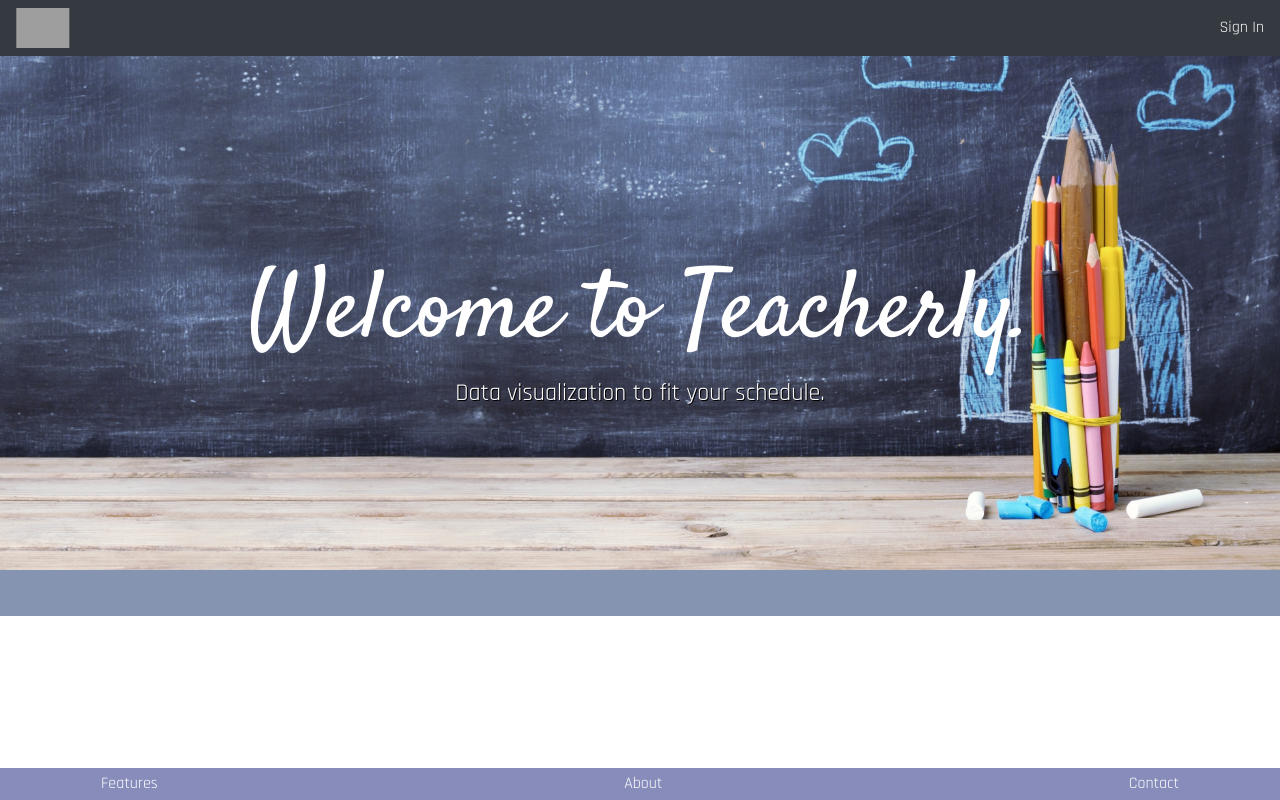
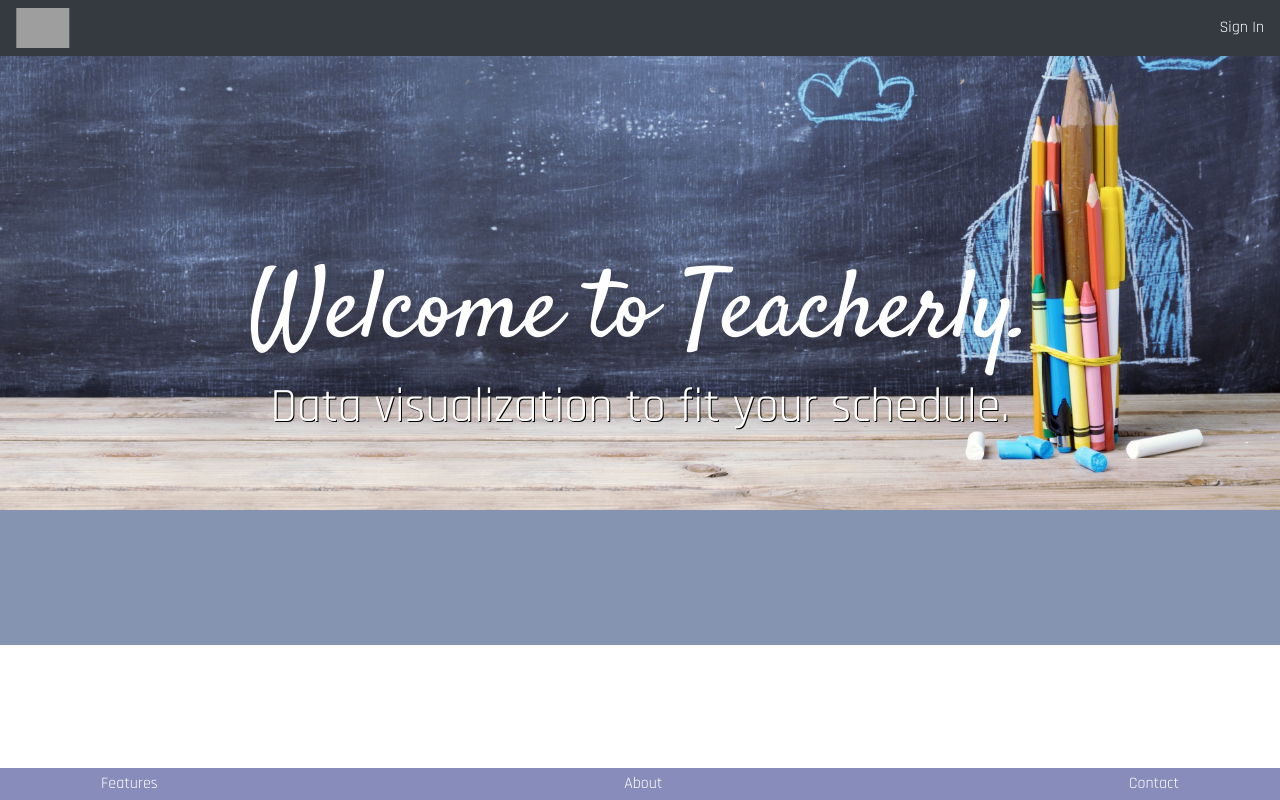
Before and after one commit to patrickeast/teacherly, a React (Create React App) app in the folder client/: page / in a window 1280 px wide. Built offline with nearby package versions, Linux system fonts and the light colour scheme; grey boxes are pictures that could not be loaded.

Commit message:
Changed for desktop view.

```diff
--- a/client/src/App.css
+++ b/client/src/App.css
@@ -17,7 +17,7 @@ body, html {
 .App-header {
   background-image: url('./images/rocketTiny.jpg');
   background-size: 100%;
-  background-position-y: -100px;
+  background-position-y: -160px;
   background-blend-mode: hard-light;
   background-color: #8595b1;
   background-repeat: no-repeat;
@@ -43,7 +43,7 @@ body, html {
 
 h2 {
   text-shadow: 1px 1px black;
-  font-size: 2rem;
+  font-size: 3rem;
 }
 
 
@@ -115,10 +115,6 @@ h1 {
   font-family: "Satisfy", cursive;
 }
 
-h2 {
-  font-size: 24px;
-}
-
 h2, h3, h4, h5, h6, ul, li, ol, a, p {
   font-family: "Rajdhani", sans-serif;
 }
```
